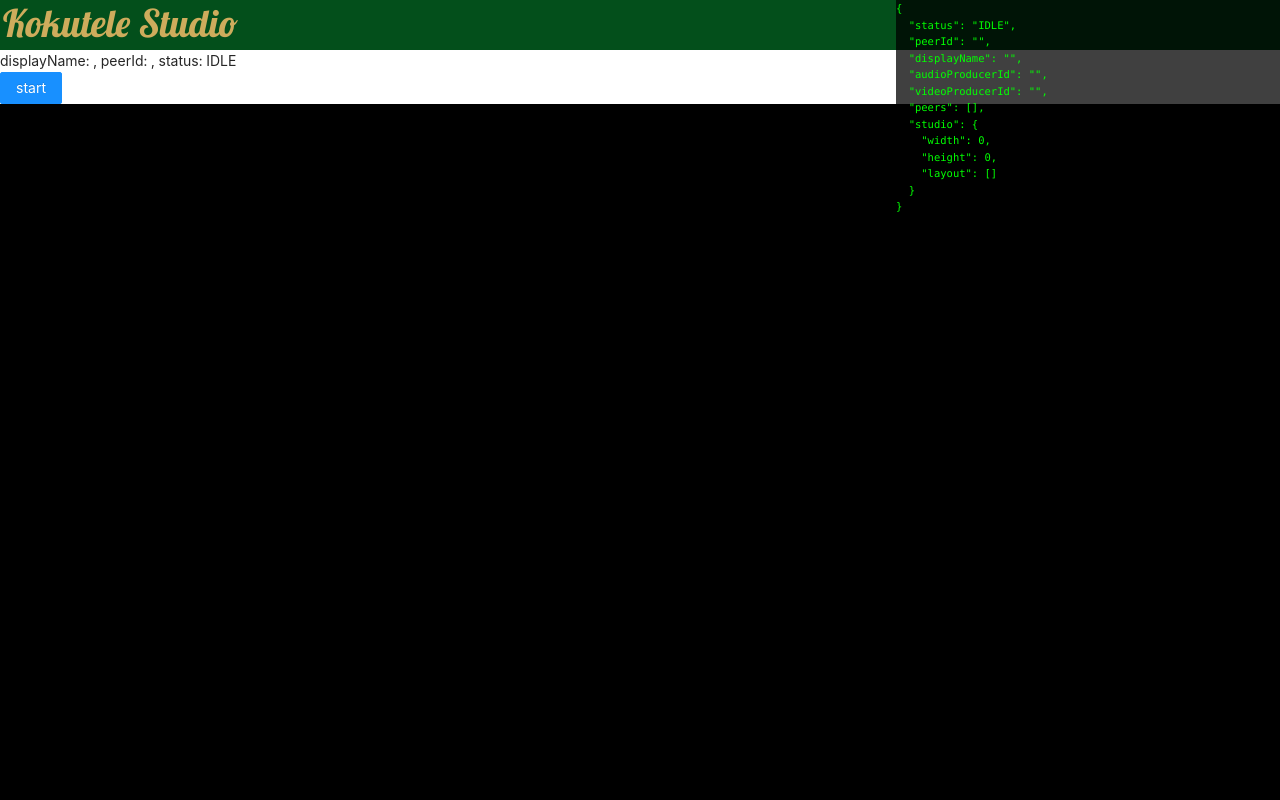
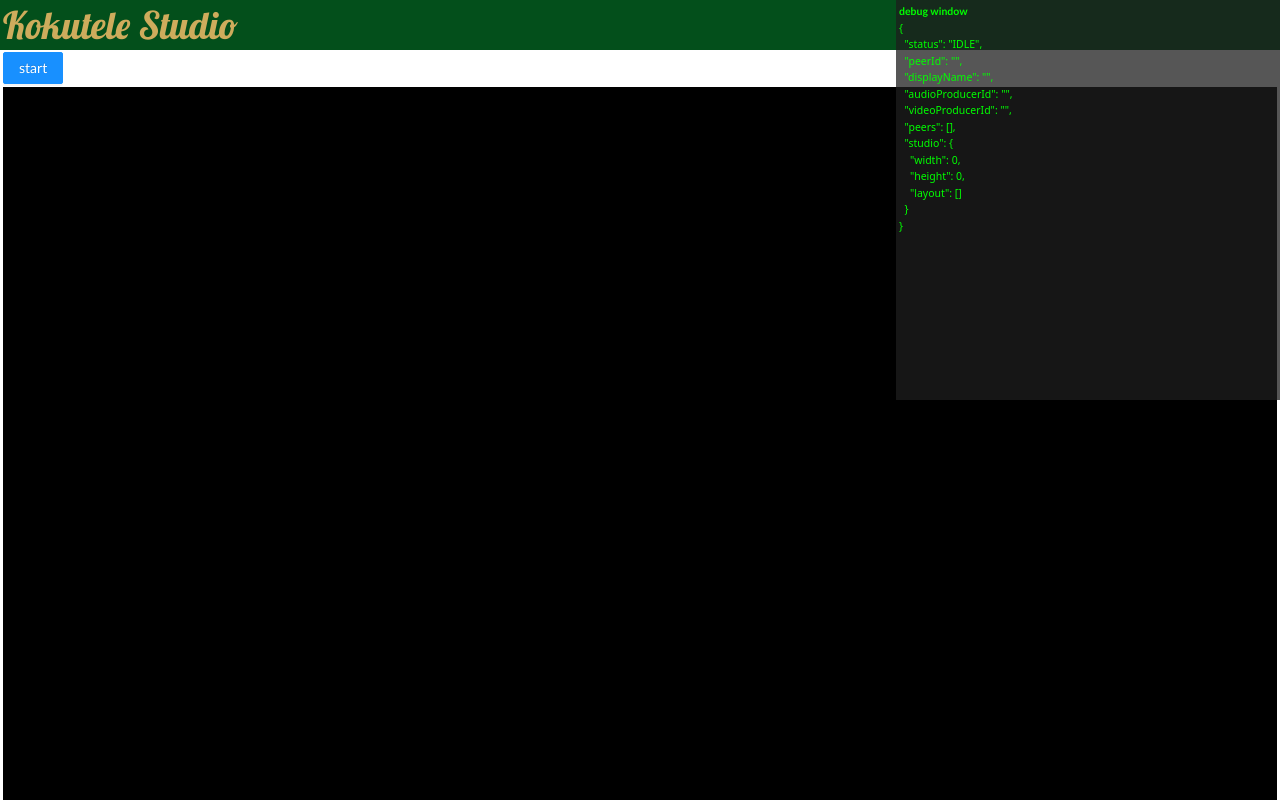
Before and after one commit to kokutele/kokutele-remote-production, a React (Create React App) app in the folder webapp/: page / in a window 1280 px wide. Shown: the top 800 px of the page. Built offline with nearby package versions, Linux system fonts and the light colour scheme.

Commit message:
updated font-family

```diff
--- a/webapp/src/App.css
+++ b/webapp/src/App.css
@@ -8,6 +8,8 @@ https://www.schemecolor.com/christmas-songs.php
 .container {
   margin: 0 auto;
   max-width: 1440px;
+  font-family: "Gill Sans", sans-serif;
+  padding: 2px 3px;
 }
 
 .App .Header {
@@ -27,13 +29,18 @@ https://www.schemecolor.com/christmas-songs.php
 }
 
 .App .debug {
-  background: rgba( 0, 0, 0, 0.75 );
+  background: rgba( 30, 30, 30, 0.75 );
   color: #0f0;
   font-size: 0.75em;
   height: 50vh;
   overflow: auto;
+  padding: 3px 3px;
   position: fixed;
   right: 0;
   top: 0;
   width: 30vw;
 }
+
+.App .debug pre {
+  font-family: system-ui;
+}
--- a/webapp/src/App.js
+++ b/webapp/src/App.js
@@ -20,11 +20,9 @@ function App() {
   return (
     <AppContext.Provider value={{ appData, state, dispatch }}>
       <div className="App">
-        <div className='container'>
-          <Header />
-          <Main />
-          <Footer />
-        </div>
+        <Header />
+        <Main />
+        <Footer />
       </div>
     </AppContext.Provider>
   );
--- a/webapp/src/components/room.js
+++ b/webapp/src/components/room.js
@@ -35,9 +35,6 @@ export default function Room( props ) {
       { _errMessage !== '' && (
         <Alert type="error" closable showIcon message={ _errMessage } />
       )}
-      <div>
-        displayName: { state.displayName }, peerId: { state.peerId }, status: { state.status }
-      </div>
       { state.status === 'IDLE' && (
         <div>
           <Button type="primary" onClick={ handleStart }>start</Button>
@@ -47,6 +44,7 @@ export default function Room( props ) {
       <Sources />
 
       <div className='debug'>
+        <strong>debug window</strong>
         <pre>
           {JSON.stringify( state, null, 2 )}
         </pre>
--- a/webapp/src/components/studio.css
+++ b/webapp/src/components/studio.css
@@ -2,7 +2,8 @@
   aspect-ratio: calc(16 / 9);
   background: #000;
   position:relative;
-  width: 100vw;
+  margin: 3px 0;
+  width: calc( 100vw - 6px );
 }
 
 .Studio canvas {
--- a/webapp/src/layouts/footer.js
+++ b/webapp/src/layouts/footer.js
@@ -1,7 +1,9 @@
 export default function Footer( props ) {
   return (
     <div className="Footer">
-      &copy; kokutele, 2022.
+      <div className="container">
+        &copy; kokutele, 2022.
+      </div>
     </div>
   )
 }
--- a/webapp/src/layouts/header.js
+++ b/webapp/src/layouts/header.js
@@ -4,12 +4,13 @@ const { Title } = Typography
 export default function Header( props ) {
   return (
     <div className="Header">
+      <div className='container'>
         <Title level={1} style={{
           color:'#CEAC5C',
           fontWeight: 'normal',
           fontFamily: "'Lobster', cursive",
-          paddingLeft: "3px"
         }}>Kokutele Studio</Title>
+      </div>
     </div>
   )
 }
--- a/webapp/src/layouts/main.js
+++ b/webapp/src/layouts/main.js
@@ -3,7 +3,9 @@ import Room from "../components/room"
 export default function Main( props ) {
   return (
     <div className="Main">
-      <Room />
+      <div className="container">
+        <Room />
+      </div>
     </div>
   )
 }
```
